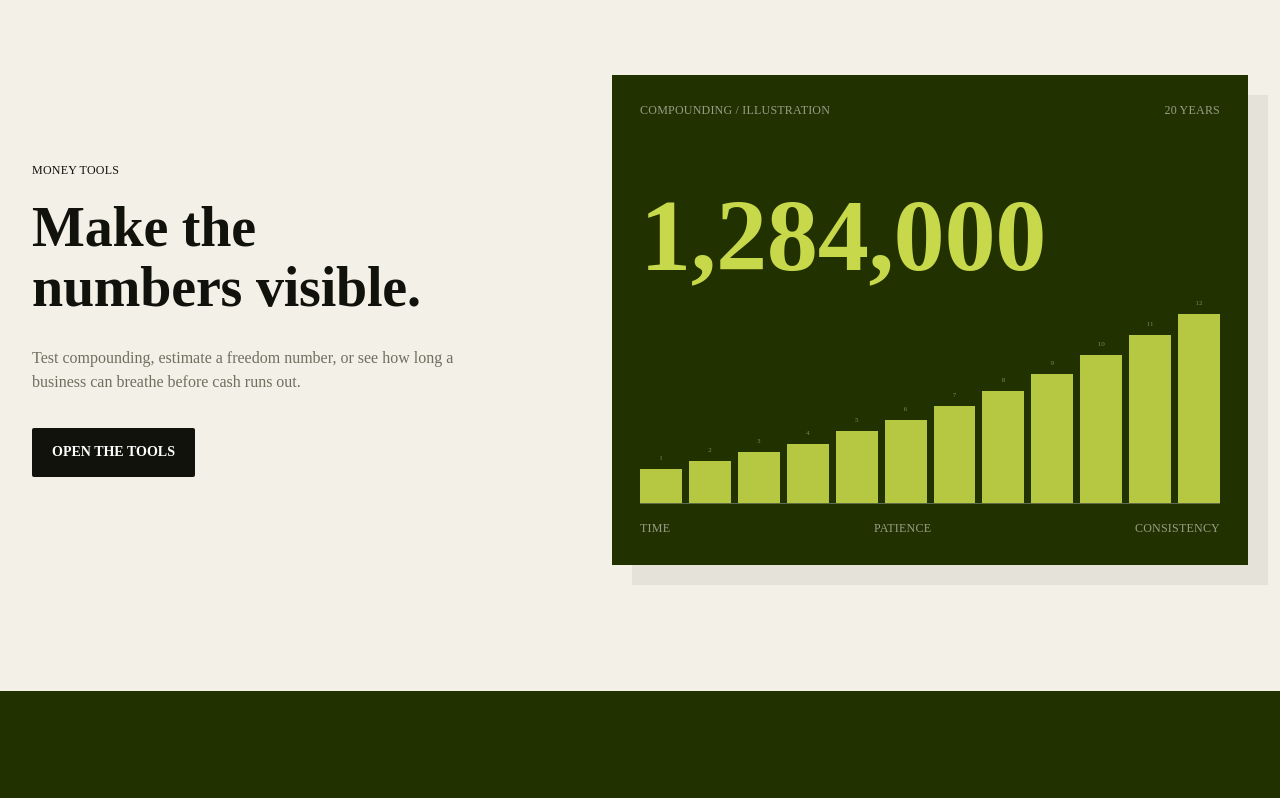
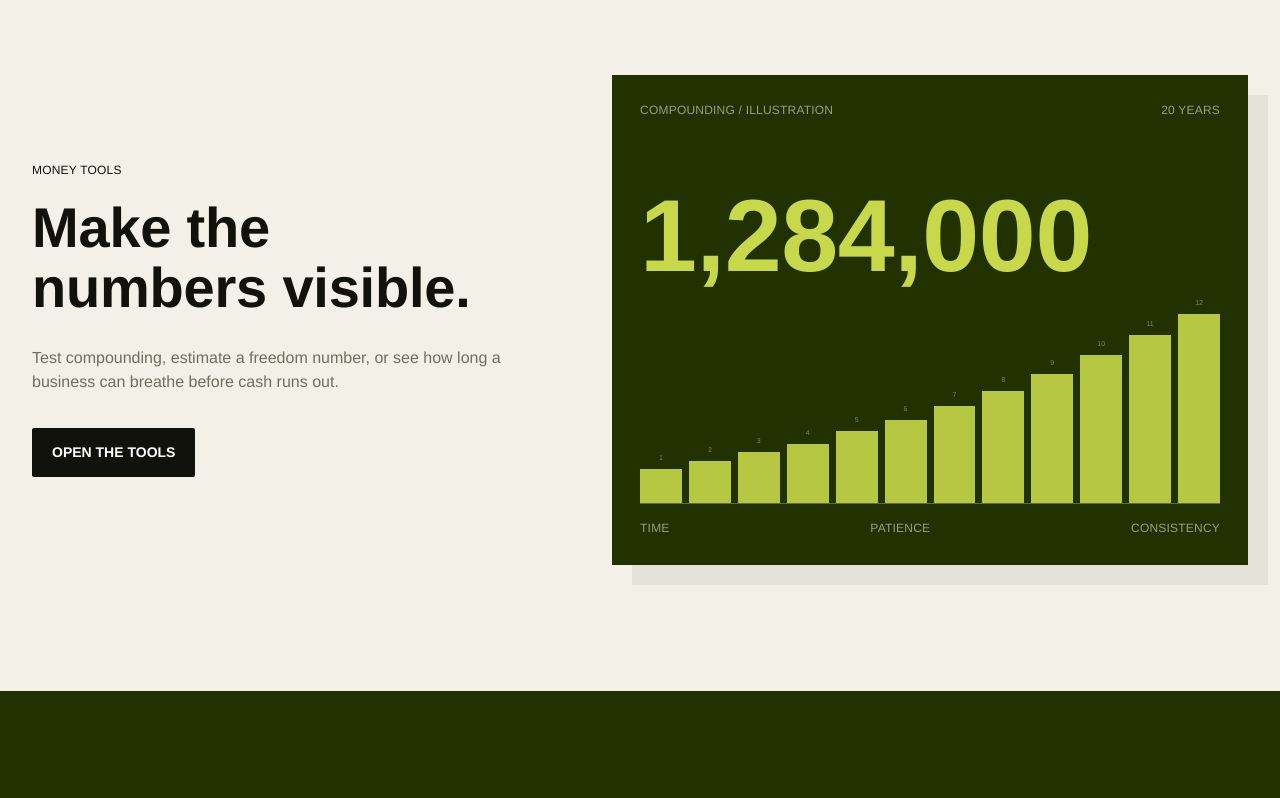
Before and after one commit to 000alimran/wiw, a Next.js app: page / in a window 1280 px wide. Shown: the part 2959-3757 px from the top of the page. Built offline with nearby package versions, Linux system fonts and the light colour scheme.

Commit message:
design: use Proxima-style local font stack

```diff
--- a/app/globals.css
+++ b/app/globals.css
@@ -2205,7 +2205,7 @@ canvas {
 
 /* ===== Spaceship-inspired typography system ===== */
 :root {
-  --font-proxima-like: var(--font-ui), "Helvetica Neue", Helvetica, Arial, sans-serif;
+  --font-proxima-like: "GB Proxima Nova", "Proxima Nova", "Avenir Next", "Helvetica Neue", Helvetica, Arial, sans-serif;
 
   --type-88: 88px;
   --type-72: 72px;
```
